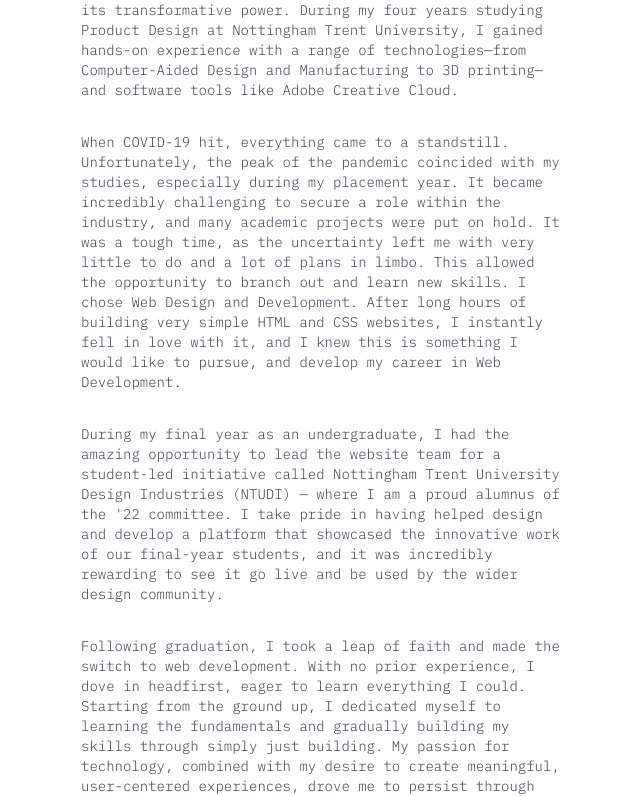
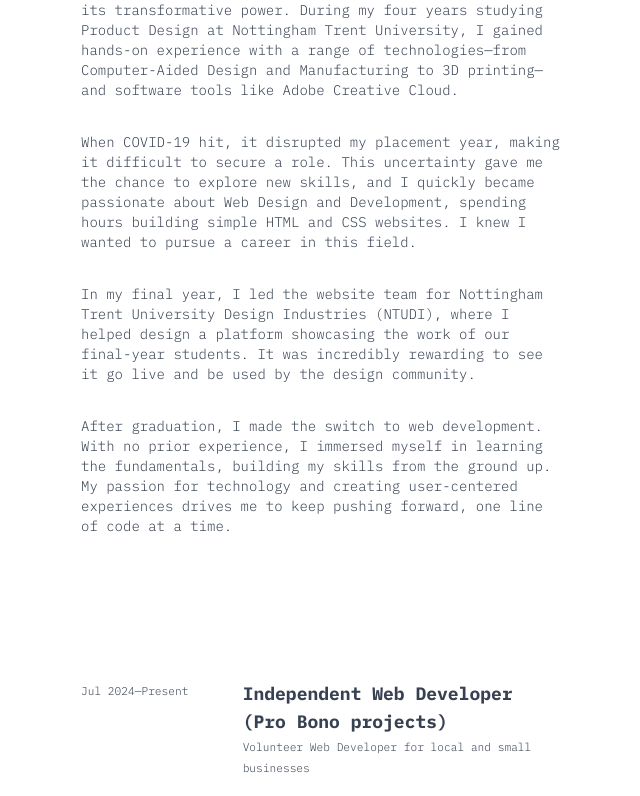
Before and after one commit to jemcap/joshcapito.dev, a React (Vite) app: page / in a window 1280 px wide. Shown: the part 1844-2640 px from the top of the page, without its empty margins (567-1207 px from the left). Built offline with nearby package versions, Linux system fonts and the light colour scheme.

Commit message:
fix: Added Headings to the About section on Mobile view + Made the Skip CTA more clear on mobile, both enhancing User experiences

```diff
--- a/src/components/About.jsx
+++ b/src/components/About.jsx
@@ -104,9 +104,12 @@ const About = () => {
                   );
                 })}
               </div>
-              <div className="border-t-2 pt-10 flex">
-                <a href="#bottom" className="text-sm">
-                  skip to bottom
+              <div className="lg:border-t-2 pt-10 flex">
+                <a
+                  href="#bottom"
+                  className="text-sm max-lg:bg-black max-lg:text-white max-lg:py-1 max-lg:px-2.5 max-lg:rounded-lg"
+                >
+                  skip
                 </a>
               </div>
             </section>
@@ -128,6 +131,7 @@ const About = () => {
                 className="flex flex-col gap-5 text-sm lg:text-sm font-light text-start text-gray-700"
               >
                 <div className="text-sm lg:text-sm flex flex-col gap-8 text-gray-700 font-light">
+                  <h1 className="font-semibold text-lg lg:hidden">About me</h1>
                   <p>
                     {" "}
                     I love working at the intersection of design, development,
@@ -152,7 +156,7 @@ const About = () => {
                     creatively.{" "}
                   </p>{" "}
                   <p>
-                    I've been lucky enough to work on a variety of projects,
+                    I've had opportunities to work on a variety of projects,
                     contributing to development efforts for different
                     organisations along the way. Right now, I help small, local
                     businesses grow by designing and building bespoke websites
@@ -184,6 +188,7 @@ const About = () => {
                 className="flex flex-col gap-5 text-sm lg:text-sm font-light text-start text-gray-700"
               >
                 <div className="text-sm lg:text-sm flex flex-col gap-8 text-gray-700 font-light">
+                  <h1 className="font-semibold text-lg lg:hidden">My Story</h1>
                   <p>
                     I've always been deeply passionate about technology and its
                     transformative power. During my four years studying Product
@@ -193,43 +198,29 @@ const About = () => {
                     software tools like Adobe Creative Cloud.
                   </p>
                   <p>
-                    When COVID-19 hit, everything came to a standstill.
-                    Unfortunately, the peak of the pandemic coincided with my
-                    studies, especially during my placement year. It became
-                    incredibly challenging to secure a role within the industry,
-                    and many academic projects were put on hold. It was a tough
-                    time, as the uncertainty left me with very little to do and
-                    a lot of plans in limbo. This allowed the opportunity to
-                    branch out and learn new skills. I chose Web Design and
-                    Development. After long hours of building very simple HTML
-                    and CSS websites, I instantly fell in love with it, and I
-                    knew this is something I would like to pursue, and develop
-                    my career in Web Development.
+                    When COVID-19 hit, it disrupted my placement year, making it
+                    difficult to secure a role. This uncertainty gave me the
+                    chance to explore new skills, and I quickly became
+                    passionate about Web Design and Development, spending hours
+                    building simple HTML and CSS websites. I knew I wanted to
+                    pursue a career in this field.
                   </p>
                   <p>
-                    During my final year as an undergraduate, I had the amazing
-                    opportunity to lead the website team for a student-led
-                    initiative called{" "}
+                    In my final year, I led the website team for{" "}
                     <span>
                       Nottingham Trent University Design Industries (NTUDI)
-                    </span>{" "}
-                    — where I am a proud alumnus of the '22 committee. I take
-                    pride in having helped design and develop a platform that
-                    showcased the innovative work of our final-year students,
-                    and it was incredibly rewarding to see it go live and be
-                    used by the wider design community.
+                    </span>
+                    , where I helped design a platform showcasing the work of
+                    our final-year students. It was incredibly rewarding to see
+                    it go live and be used by the design community.
                   </p>
                   <p>
-                    Following graduation, I took a leap of faith and made the
-                    switch to web development. With no prior experience, I dove
-                    in headfirst, eager to learn everything I could. Starting
-                    from the ground up, I dedicated myself to learning the
-                    fundamentals and gradually building my skills through simply
-                    just building. My passion for technology, combined with my
-                    desire to create meaningful, user-centered experiences,
-                    drove me to persist through challenges and setbacks. Every
-                    line of code I wrote was a step toward realising my goal of
-                    becoming a developer, and I embraced the journey.
+                    After graduation, I made the switch to web development. With
+                    no prior experience, I immersed myself in learning the
+                    fundamentals, building my skills from the ground up. My
+                    passion for technology and creating user-centered
+                    experiences drives me to keep pushing forward, one line of
+                    code at a time.
                   </p>
                 </div>
               </motion.div>
@@ -246,10 +237,13 @@ const About = () => {
                   ease: "easeOut",
                 }}
                 viewport={{ once: true }}
-                className="flex flex-col gap-20 text-sm lg:text-sm font-light text-start text-gray-700"
+                className="flex flex-col gap-20 text-sm lg:text-sm font-light text-start text-gray-700 "
               >
                 <div className="text-sm lg:text-sm text-gray-700 font-light">
                   <div className="flex flex-col lg:flex-row">
+                    <h1 className="font-semibold text-lg lg:hidden pb-5">
+                      My Experience
+                    </h1>
                     <div className="lg:w-1/3 w-full">
                       <small className="">Jul 2024—Present</small>
                     </div>
```
